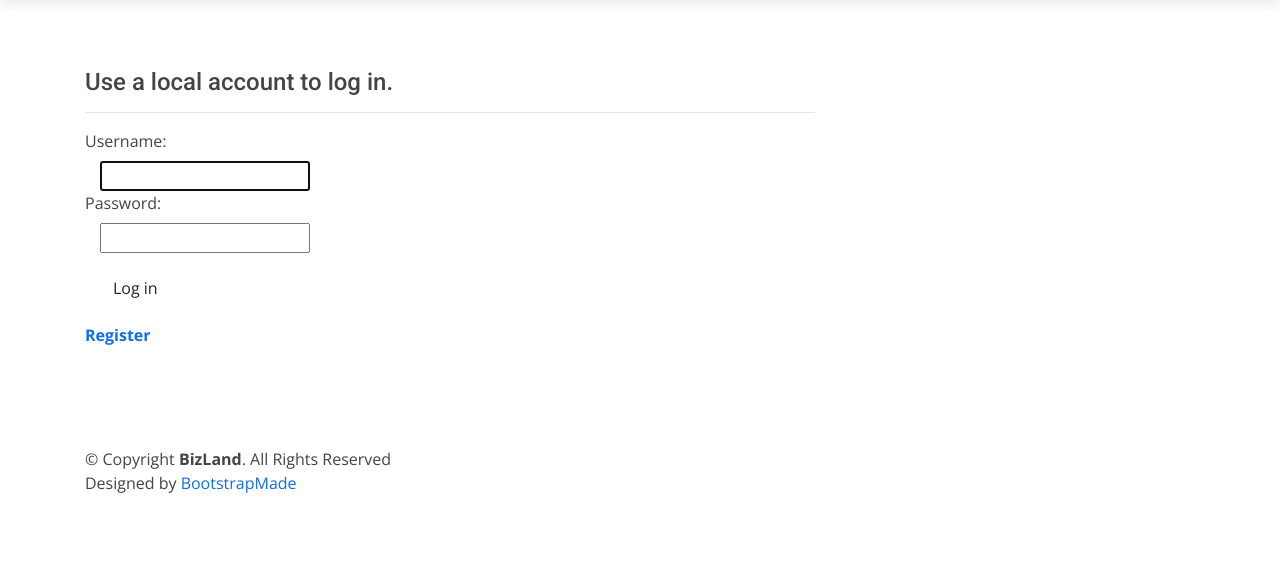
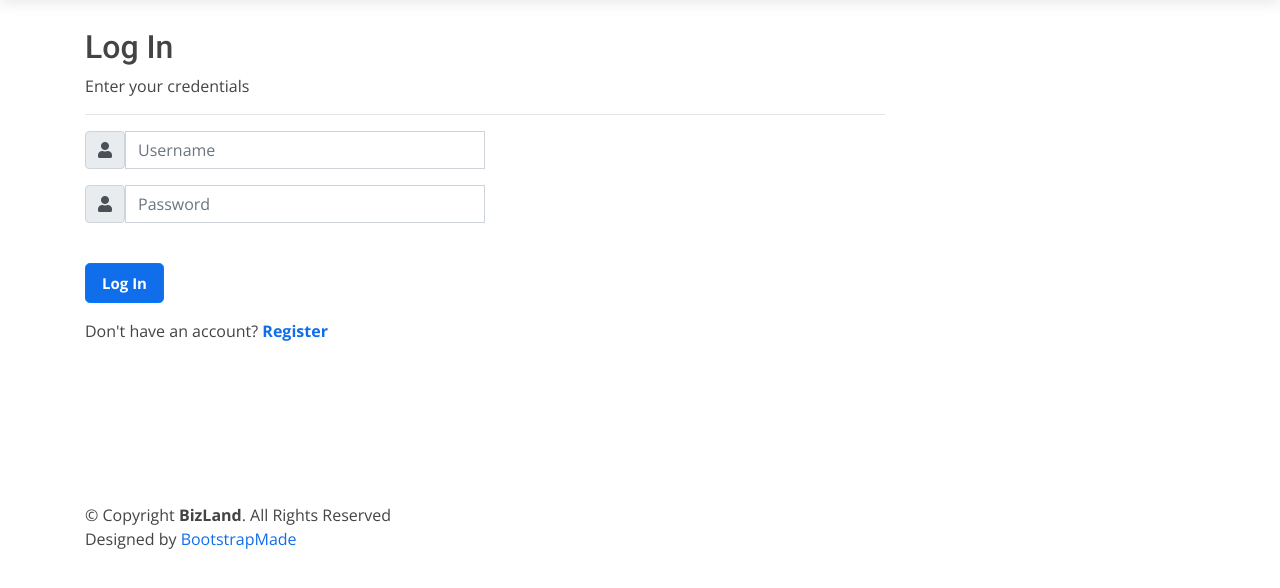
Before and after one commit to JoaoTS20/TPW_Trabalho1, a Django app: page /login/ in a window 1280 px wide. Shown: the part 93-681 px from the top of the page. Run offline with Django 3.2, Linux system fonts and the light colour scheme; some libraries are stand-ins or nearby versions.

Commit message:
Log In and Sign Up Complete

```diff
--- a/TPW_Trabalho1/urls.py
+++ b/TPW_Trabalho1/urls.py
@@ -18,6 +18,7 @@ from django.contrib.auth import views as auth_views
 from django.urls import path
 
 from app import views
+from app.forms import LogInForm
 
 urlpatterns = [
     path('admin/', admin.site.urls),
@@ -27,7 +28,7 @@ urlpatterns = [
     path('teams/<int:id>', views.team_details, name='team_details'),
     path('players/', views.players, name='players'),
     path('layoutest/', views.test, name='teste'),
-    path('login/', auth_views.LoginView.as_view(template_name= 'login.html'), name='login'),
+    path('login/', auth_views.LoginView.as_view(template_name= 'login.html', authentication_form=LogInForm), name='login'),
     path('logout/', auth_views.LogoutView.as_view(next_page='/'), name='logout'),
     path('signup/', views.signup, name='sign_up'),
     path('profile/', views.profile, name='profile')
--- a/app/forms.py
+++ b/app/forms.py
@@ -1,10 +1,9 @@
 from django import forms
-from django.contrib.auth.forms import UserCreationForm
+from django.contrib.auth.forms import UserCreationForm, AuthenticationForm
 
-# Aqui depois mudar option alguns
+
 from django.contrib.auth.models import User
 
-from app.models import NormalUser
 
 
 class TeamFilterForm(forms.Form):
@@ -12,6 +11,18 @@ class TeamFilterForm(forms.Form):
     country = forms.CharField(label='Search by Country:', required=False)
     competition = forms.CharField(label='Search by Competition:', required=False)
 
+
+class LogInForm(AuthenticationForm):
+    username = forms.CharField(label="Username", max_length=150)
+    password = forms.CharField(label="Password", widget=forms.PasswordInput)
+    fields =('username', 'password')
+    def __init__(self, *args, **kwargs):
+        super().__init__(*args, **kwargs)
+
+        for myField in self.fields:
+            if myField != 'job_football_related':
+                self.fields[myField].widget.attrs['class'] = 'form-control'
+                self.fields[myField].widget.attrs['placeholder'] = self.fields[myField].label
 
 class SignUpForm(UserCreationForm):
     email = forms.EmailField(label="Email Address")
--- a/templates/login.html
+++ b/templates/login.html
@@ -3,48 +3,50 @@
 {% block content %}
 
 <h2>{{ title }}</h2>
-<div class="row" >
-    <div class="col-md-8">
-        <section id="loginForm">
-            <form action="." method="post" class="form-horizontal">
+    <div style="padding-top: 20px; width:800px;">
+            <form action="." method="post" >
                 {% csrf_token %}
-                <h4>Use a local account to log in.</h4>
+                <h2>Log In</h2>
+                <p>Enter your credentials</p>
+
                 <hr />
-                <div class="form-floating">
-
-                {{ form.username.label_tag }}
-                    <div class="col-md-10">
+                <div class="form-group">
+			        <div class="input-group mb-3" style="max-width: 50%">
+				        <span class="input-group-text"><i class="fa fa-user"></i></span>
                         {{ form.username }}
-                    </div>
+                        <small style="color: grey"> {{ form.username.help_text }}</small>
+                        {% for error in form.username.errors %}
+                            <p style="color: red">{{ error }}</p>
+                        {% endfor %}
+			        </div>
                 </div>
                 <div class="form-group">
-                    {{ form.password.label_tag }}
-                    <div class="col-md-10">
+			        <div class="input-group mb-3" style="max-width: 50%">
+				        <span class="input-group-text"><i class="fa fa-user"></i></span>
                         {{ form.password }}
-                    </div>
+                        <small style="color: grey"> {{ form.password.help_text }}</small>
+                        {% for error in form.password.errors %}
+                            <p style="color: red">{{ error }}</p>
+                        {% endfor %}
+			        </div>
                 </div>
                 <div class="form-group">
-                    <div class="col-md-offset-2 col-md-10">
-                        <input type="hidden" name="next" value="/" />
-                        <input type="submit" value="Log in" class="btn btn-default" />
-                    </div>
+                    {% if form.errors %}
+                    <small style="color: red" >Please enter a correct username and password.</small>
+                    {% endif %}
+                    <br>
+                    <input type="hidden" name="next" value="/" />
+                    <button style="background: #106eea;font-size: 15px; font-weight: bolder;" type="submit" class="btn btn-primary btn-lg">Log In</button>
                 </div>
-                {% if form.errors %}
-                <p class="validation-summary-errors">Please enter a correct user name and password.</p>
-                {% endif %}
-                {% if form.errors %}
-                <p class="validation-summary-errors">Please enter a correct user name and password.</p>
-                {% endif %}
             </form>
                 <div class="form-group">
-                    <div><a style="font-weight: bolder" href="{% url 'sign_up' %}">Register</a></div>
+                    <div>Don't have an account? <a style="font-weight: bolder" href="{% url 'sign_up' %}">Register</a></div>
                 </div>
-        </section>
     </div>
     <div class="col-md-4">
         <section id="socialLoginForm"></section>
     </div>
-</div>
+
 
 {% endblock %}
 
```
Also changed, not shown: templates/signup.html (+2 -8 lines), db.sqlite3.
